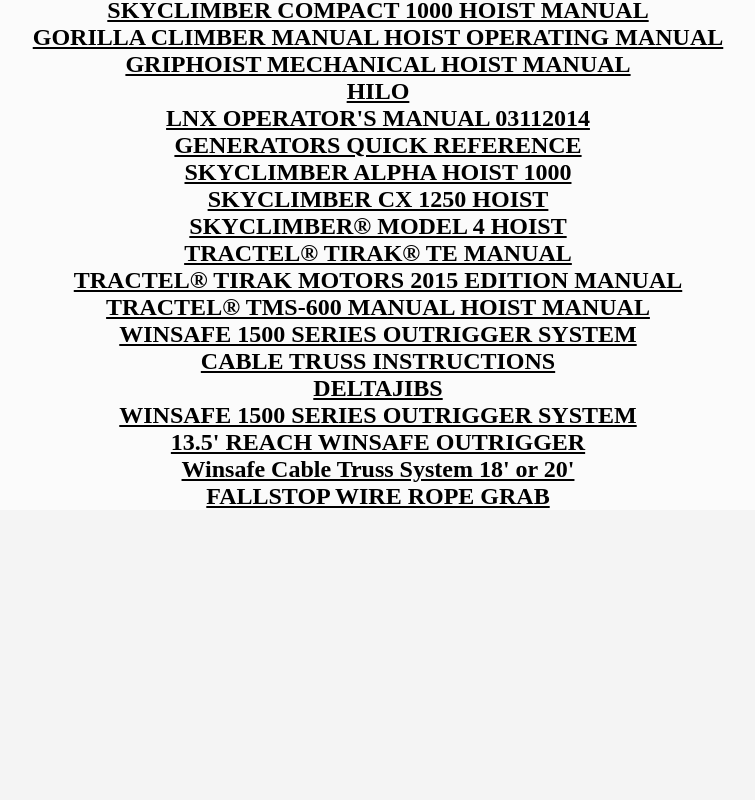
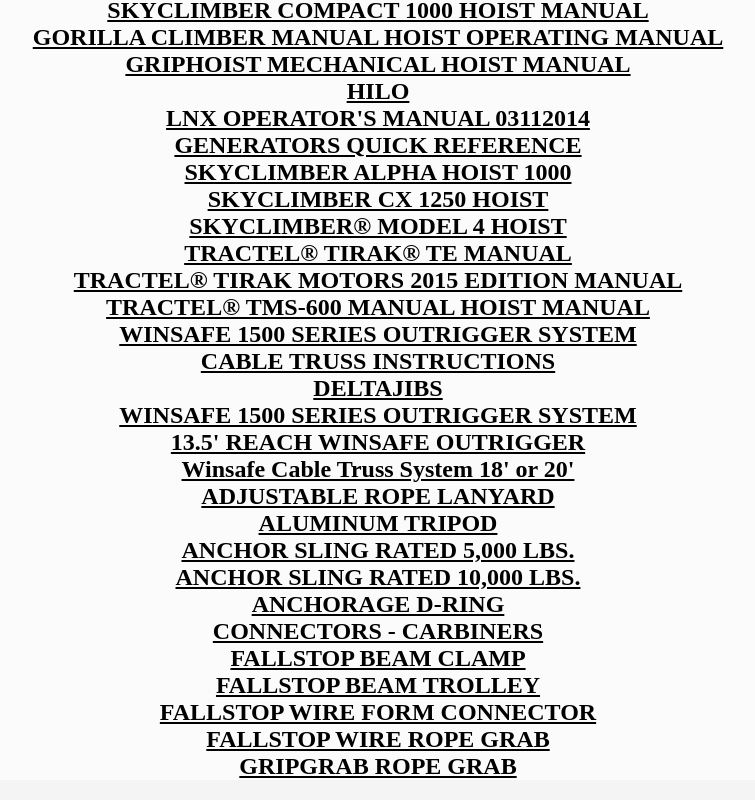
Before and after one commit to farhanyousaf786/hexagon, a React (Create React App) app: page /products-list in a window 1280 px wide. Shown: the part 320-1120 px from the top of the page, without its empty margins (262-1017 px from the left). Before the commit the page ends 850 px from the top, so only its background shows below. Built offline with nearby package versions, Linux system fonts and the light colour scheme; a web font is replaced by a local one.

Commit message:
added list pages

```diff
--- a/src/Components/ProductList/productData.js
+++ b/src/Components/ProductList/productData.js
@@ -134,47 +134,51 @@ export default [
      ///*********** Suspended Scaffolding Accessories ************///
 
     {
-        "name": "",
+        "name": "ADJUSTABLE ROPE LANYARD",
         "link": "https://switchappimages.nyc3.digitaloceanspaces.com/Hexagon/9.pdf"
     },
     {
-        "name": "",
+        "name": "ALUMINUM TRIPOD",
         "link": "https://switchappimages.nyc3.digitaloceanspaces.com/Hexagon/10.pdf"
     },
 
     {
-        "name": "",
+        "name": "ANCHOR SLING RATED 5,000 LBS.",
         "link": "https://switchappimages.nyc3.digitaloceanspaces.com/Hexagon/11.pdf"
     },
 
     {
-        "name": "",
+        "name": "ANCHOR SLING RATED 10,000 LBS.",
         "link": "https://switchappimages.nyc3.digitaloceanspaces.com/Hexagon/12.pdf"
     },
     {
-        "name": "",
+        "name": "ANCHORAGE D-RING",
         "link": "https://switchappimages.nyc3.digitaloceanspaces.com/Hexagon/13.pdf"
     },
     {
-        "name": "",
+        "name": "CONNECTORS - CARBINERS",
         "link": "https://switchappimages.nyc3.digitaloceanspaces.com/Hexagon/14.pdf"
     },
     {
-        "name": "",
+        "name": "FALLSTOP BEAM CLAMP",
         "link": "https://switchappimages.nyc3.digitaloceanspaces.com/Hexagon/15.pdf"
     },
     {
-        "name": "",
+        "name": "FALLSTOP BEAM TROLLEY",
         "link": "https://switchappimages.nyc3.digitaloceanspaces.com/Hexagon/16.pdf"
     },
     {
-        "name": "",
+        "name": "FALLSTOP WIRE FORM CONNECTOR",
         "link": "https://switchappimages.nyc3.digitaloceanspaces.com/Hexagon/17.pdf"
     },
     {
         "name": "FALLSTOP WIRE ROPE GRAB",
         "link": "https://switchappimages.nyc3.digitaloceanspaces.com/Hexagon/18.pdf"
     },
+    {
+        "name": "GRIPGRAB ROPE GRAB",
+        "link": "https://switchappimages.nyc3.digitaloceanspaces.com/Hexagon/19.pdf"
+    },
 
 
 
```
Also changed, not shown: 1 other file (tests, documents, lock files or other folders).
